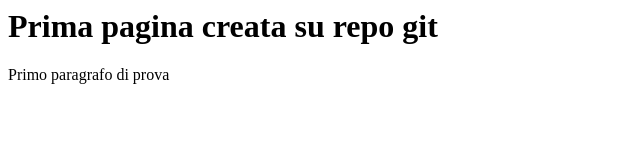
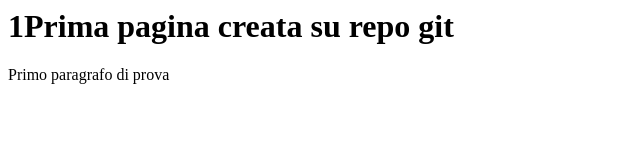
Before and after one commit to DanieleMurru95/git-test-iot-1, a plain HTML site: page index.html in a window 1280 px wide. Shown: the whole page, without its empty margins (0-640 px from the left). Drawn offline with Linux system fonts and the light colour scheme.

Commit message:
aggiunta numero

```diff
--- a/index.html
+++ b/index.html
@@ -3,7 +3,7 @@
 		<title>TOTTI AO♥</title>
 	</head>
 	<body>
-		<h1>Prima pagina creata su repo git </h1>
+		<h1>1Prima pagina creata su repo git </h1>
 		<p>Primo paragrafo di prova </p>
 
 
```
